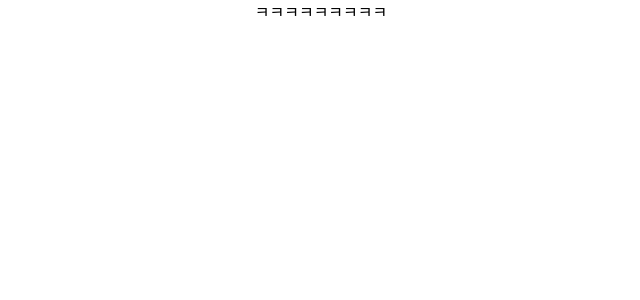
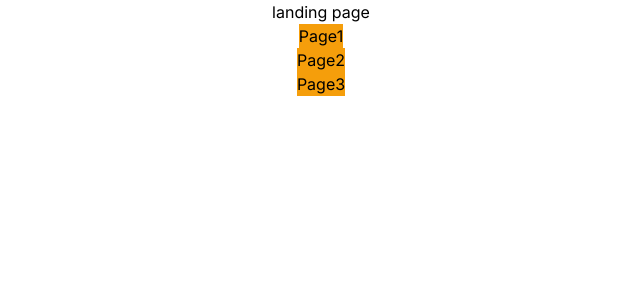
Before and after one commit to ben031/next-pwa, a Next.js app: page / in a window 1280 px wide. Shown: the top 300 px of the page, without its empty margins (319-959 px from the left). Built offline with nearby package versions, Linux system fonts and the light colour scheme.

Commit message:
feat: 페이지 Link 태그로 이동 추가

```diff
--- a/src/app/page.tsx
+++ b/src/app/page.tsx
@@ -1,5 +1,6 @@
 'use client';
 
+import Link from 'next/link';
 import { useEffect } from 'react';
 
 export default function Home() {
@@ -20,8 +21,17 @@ export default function Home() {
   }, []);
 
   return (
-    <main className="flex min-h-screen flex-col items-center justify-between">
-      ㅋㅋㅋㅋㅋㅋㅋㅋㅋ
+    <main className="flex min-h-screen flex-col items-center">
+      landing page
+      <Link className="bg-amber-500" href={'/test1'}>
+        Page1
+      </Link>
+      <Link className="bg-amber-500" href={'/test2'}>
+        Page2
+      </Link>
+      <Link className="bg-amber-500" href={'/test3'}>
+        Page3
+      </Link>
     </main>
   );
 }
```
